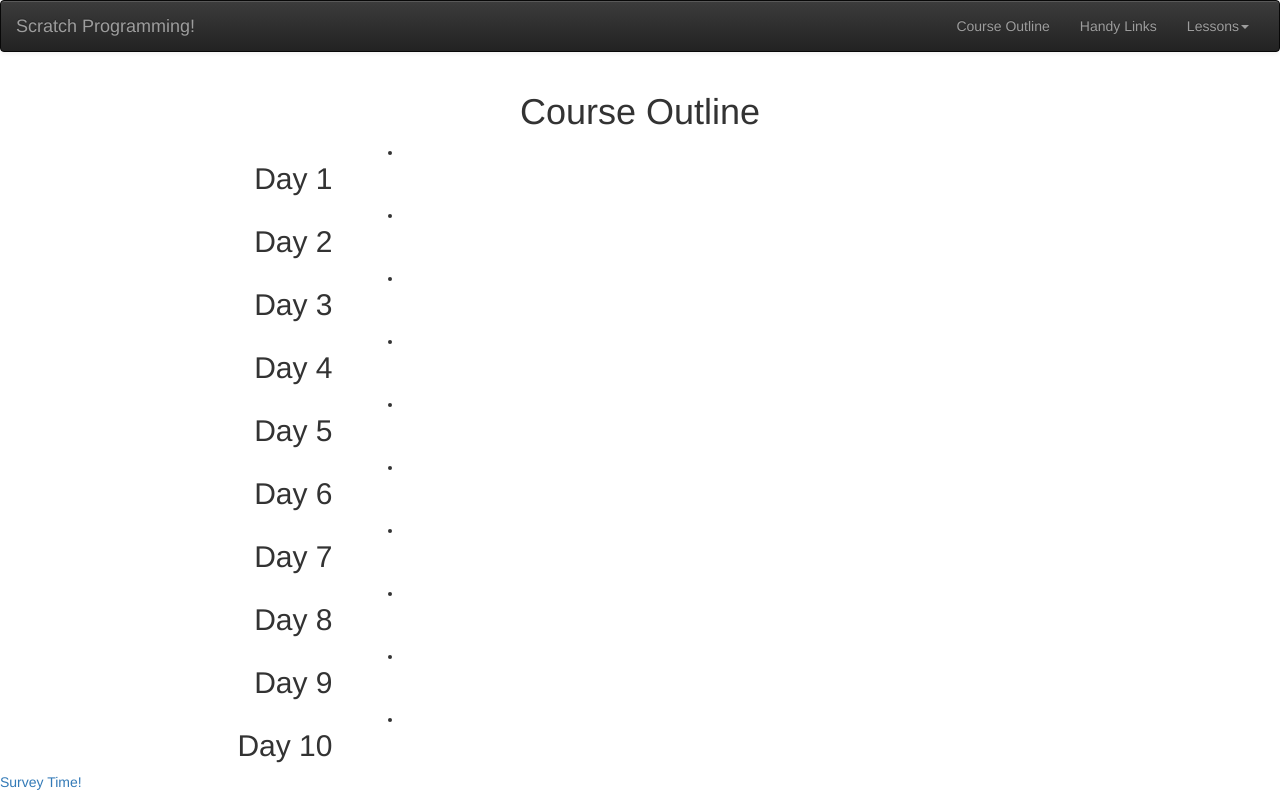
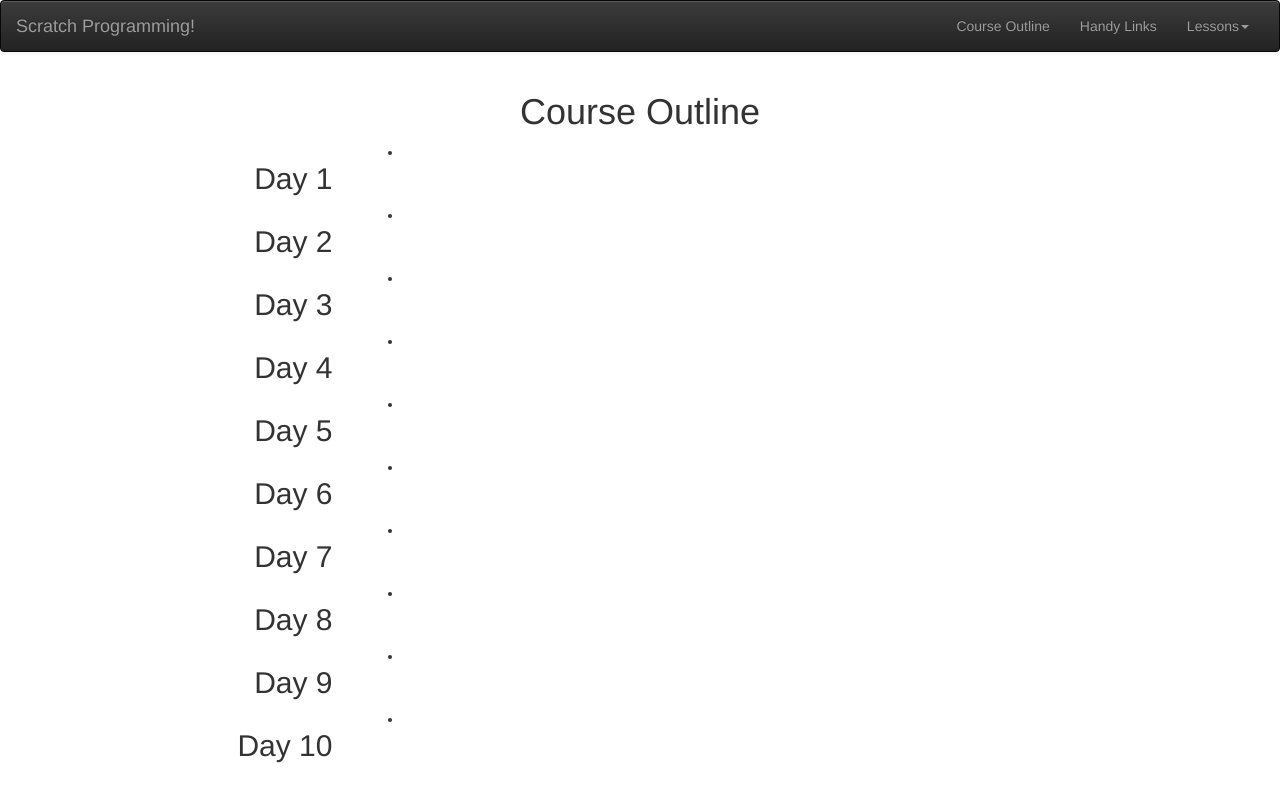
Before and after one commit to arturoceballos/arturoceballos.github.io, a plain HTML site: page index.html in a window 1280 px wide. Drawn offline with nearby package versions, Linux system fonts and the light colour scheme.

Commit message:
Update index.html

```diff
--- a/index.html
+++ b/index.html
@@ -185,10 +185,6 @@
 
     </div>
 
-    <div>
-        <a href="https://docs.google.com/forms/d/1yu4SGpE_abBuaWeyRRhf_WLXv3aqINYGrFFPC9A3F9Y/viewform">Survey Time!</a>
-    </div>
-
     <script src="http://code.jquery.com/jquery-2.1.4.min.js"></script>
     <!-- Latest compiled and minified JavaScript -->
     <script src="https://maxcdn.bootstrapcdn.com/bootstrap/3.3.5/js/bootstrap.min.js"></script>
```
